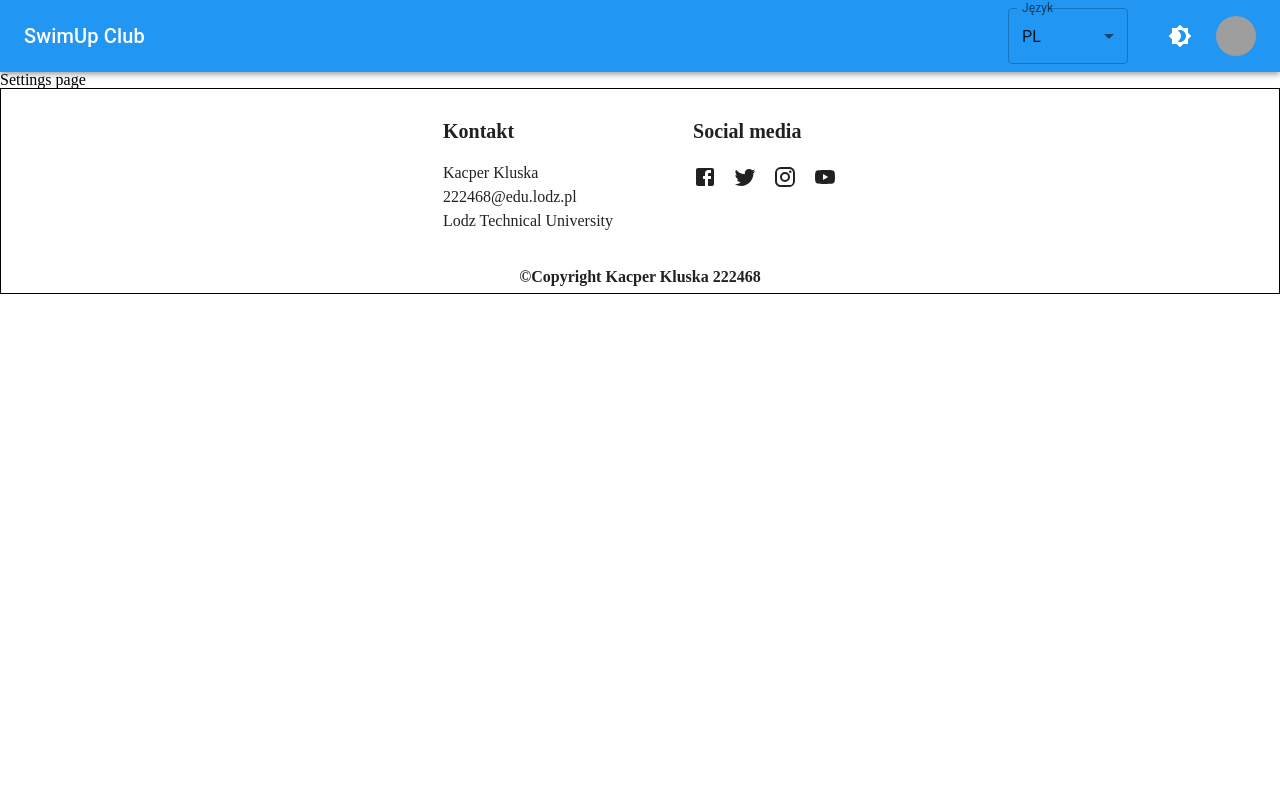
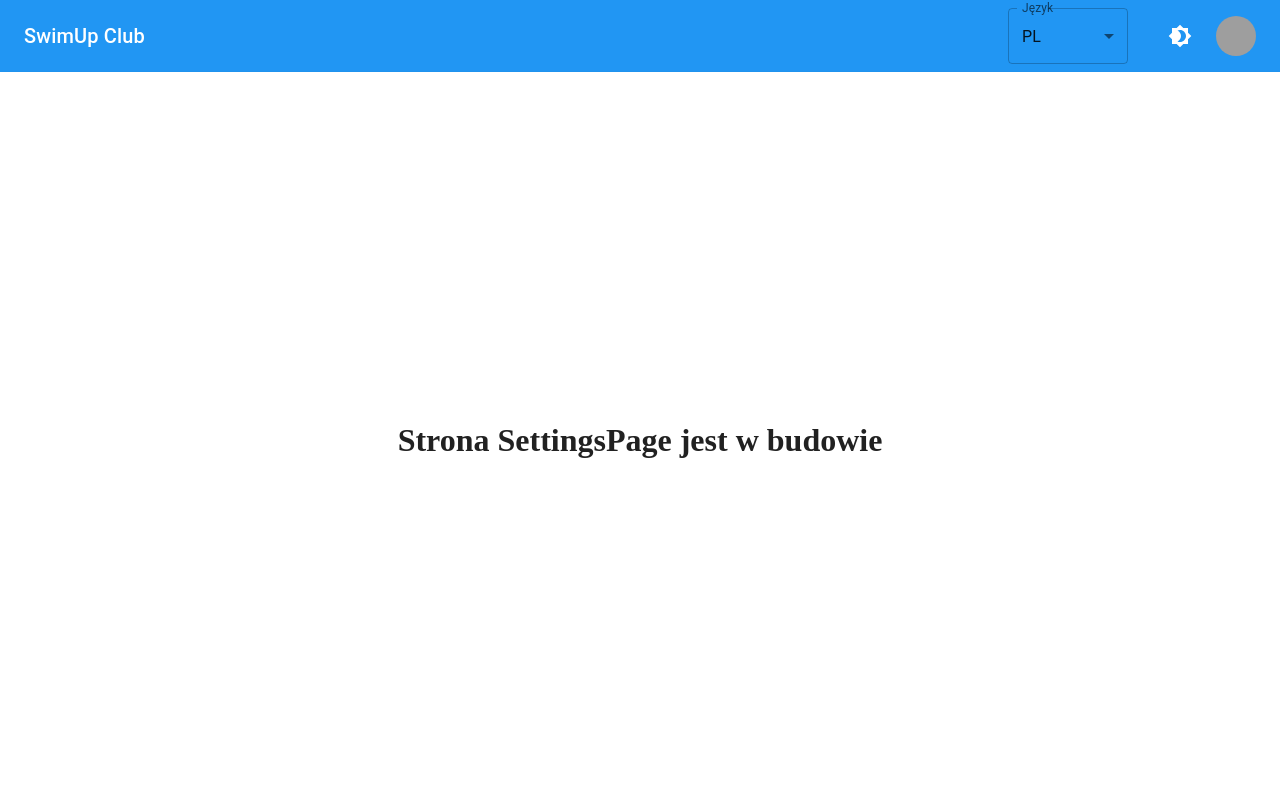
Before and after one commit to KacperKluska/SwimUpClubClient, a React (Create React App) app: page /settings in a window 1280 px wide. Shown: the top 800 px of the page. Built offline with nearby package versions, Linux system fonts and the light colour scheme; grey boxes are pictures that could not be loaded.

Commit message:
added body to empty pages with text

```diff
--- /dev/null
+++ b/src/components/BuildInProgress/BuildInProgress.component.tsx
@@ -0,0 +1,12 @@
+import { translate } from '../../translations/src';
+import { StyledBuildInProgress } from './BuildInProgress.styles';
+
+interface BuildInProgressProps {
+  text: string;
+}
+
+export const BuildInProgress = ({ text }: BuildInProgressProps) => (
+  <StyledBuildInProgress>
+    {translate('pageInProgress', { page: text })}
+  </StyledBuildInProgress>
+);
--- /dev/null
+++ b/src/components/BuildInProgress/BuildInProgress.styles.ts
@@ -0,0 +1,13 @@
+import styled from 'styled-components';
+
+export const StyledBuildInProgress = styled.section`
+  display: flex;
+  justify-content: center;
+  align-items: center;
+
+  width: 100%;
+  height: 80vh;
+
+  font-size: 2rem;
+  font-weight: bold;
+`;
--- /dev/null
+++ b/src/pages/CenteredPaper/CenteredPaper.component.tsx
@@ -0,0 +1,9 @@
+import { StyledPaper } from './CenteredPaper.styles';
+
+interface CenteredPaperProps {
+  children: React.ReactNode;
+}
+
+export const CenteredPaper = ({ children }: CenteredPaperProps) => (
+  <StyledPaper>{children}</StyledPaper>
+);
--- /dev/null
+++ b/src/pages/CenteredPaper/CenteredPaper.styles.ts
@@ -0,0 +1,15 @@
+import { Paper } from '@mui/material';
+import styled from 'styled-components';
+
+export const StyledPaper = styled(Paper)`
+  display: flex;
+  justify-content: center;
+
+  width: 100%;
+  height: auto;
+  min-height: 70vh;
+
+  padding: 3rem;
+
+  border-radius: 0;
+`;
--- a/src/pages/DictionaryPage/DictionaryPage.component.tsx
+++ b/src/pages/DictionaryPage/DictionaryPage.component.tsx
@@ -1 +1,8 @@
-export const DictionaryPage = () => <>Dictionary page</>;
+import { BuildInProgress } from '../../components/BuildInProgress/BuildInProgress.component';
+import { CenteredPaper } from '../CenteredPaper/CenteredPaper.component';
+
+export const DictionaryPage = () => (
+  <CenteredPaper>
+    <BuildInProgress text="DictionaryPage" />
+  </CenteredPaper>
+);
--- a/src/pages/HomePage/HomePage.component.tsx
+++ b/src/pages/HomePage/HomePage.component.tsx
@@ -1 +1,8 @@
-export const HomePage = () => <>home page</>;
+import { BuildInProgress } from '../../components/BuildInProgress/BuildInProgress.component';
+import { CenteredPaper } from '../CenteredPaper/CenteredPaper.component';
+
+export const HomePage = () => (
+  <CenteredPaper>
+    <BuildInProgress text="HomePage" />
+  </CenteredPaper>
+);
--- a/src/pages/LoginPage/LoginPage.component.tsx
+++ b/src/pages/LoginPage/LoginPage.component.tsx
@@ -1 +1,8 @@
-export const LoginPage = () => <>login page</>;
+import { BuildInProgress } from '../../components/BuildInProgress/BuildInProgress.component';
+import { CenteredPaper } from '../CenteredPaper/CenteredPaper.component';
+
+export const LoginPage = () => (
+  <CenteredPaper>
+    <BuildInProgress text="LoginPage" />
+  </CenteredPaper>
+);
--- a/src/pages/SettingsPage/SettingsPage.component.tsx
+++ b/src/pages/SettingsPage/SettingsPage.component.tsx
@@ -1 +1,8 @@
-export const SettingsPage = () => <>Settings page</>;
+import { BuildInProgress } from '../../components/BuildInProgress/BuildInProgress.component';
+import { CenteredPaper } from '../CenteredPaper/CenteredPaper.component';
+
+export const SettingsPage = () => (
+  <CenteredPaper>
+    <BuildInProgress text="SettingsPage" />
+  </CenteredPaper>
+);
--- a/src/translations/src/messages/en-US.js
+++ b/src/translations/src/messages/en-US.js
@@ -5,6 +5,7 @@ export default {
     appName: 'SwimUp Club',
     hello: 'Hello',
     language: 'Language',
+    pageInProgress: 'Page {page} is in progress',
     appBar: {
       appName: 'SwimUp Club',
       language: 'Language',
--- a/src/translations/src/messages/pl-PL.js
+++ b/src/translations/src/messages/pl-PL.js
@@ -6,6 +6,7 @@ export default {
     appName: 'SwimUp Club',
     hello: 'Witaj',
     language: 'Język',
+    pageInProgress: 'Strona {page} jest w budowie',
     appBar: {
       appName: 'SwimUp Club',
       language: 'Język',
```
